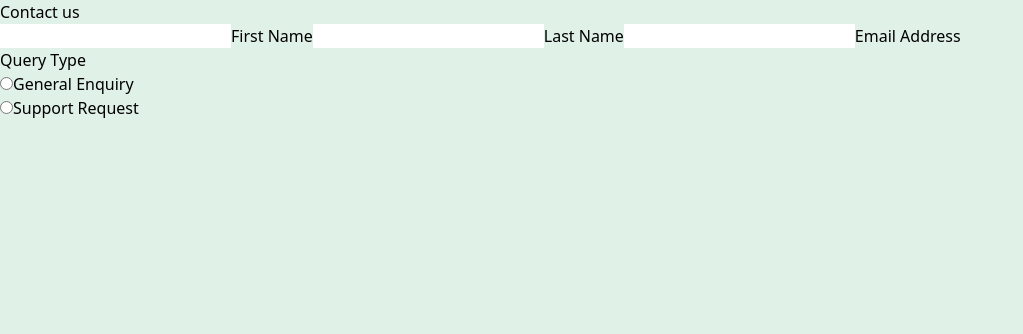
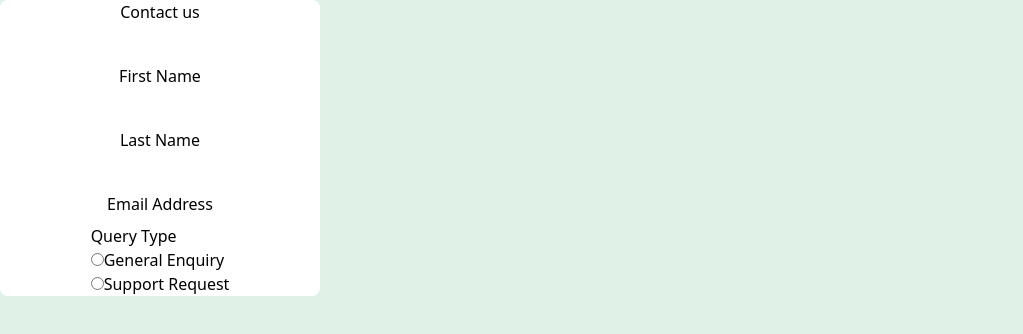
Before and after one commit to raswonders/contact-form, a React (Vite) app: page / in a window 1280 px wide. Shown: the top 334 px of the page, without its empty margins (0-1023 px from the left). Built offline with nearby package versions, Linux system fonts and the light colour scheme.

Commit message:
style skeleton of card

```diff
--- a/src/components/Card.tsx
+++ b/src/components/Card.tsx
@@ -3,7 +3,7 @@ import { TextField } from "./TextField";
 
 export function Card() {
   return (
-    <main>
+    <main className="w-80 flex flex-col items-center bg-white rounded-lg space-y-2">
       <h1>Contact us</h1>
       <TextField label="First Name" />
       <TextField label="Last Name" />
```
